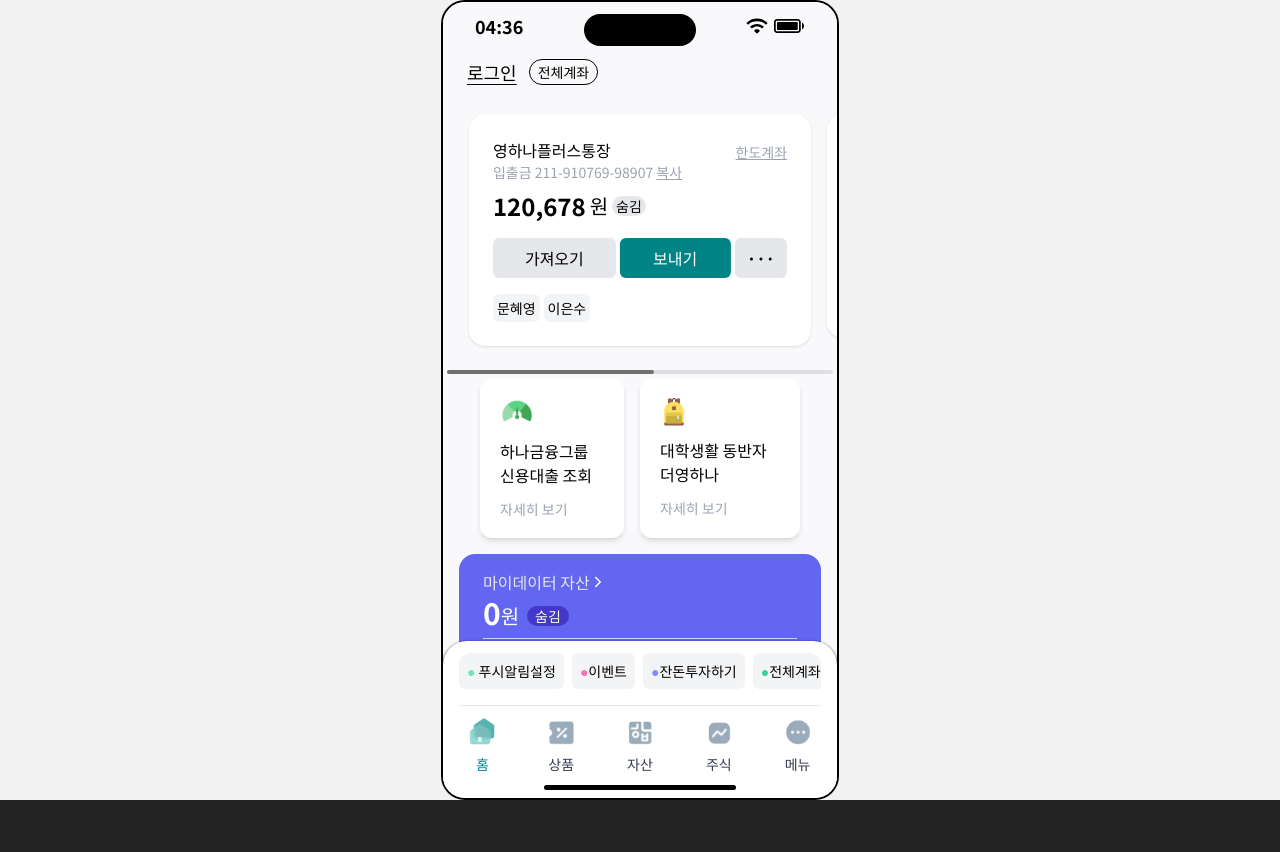
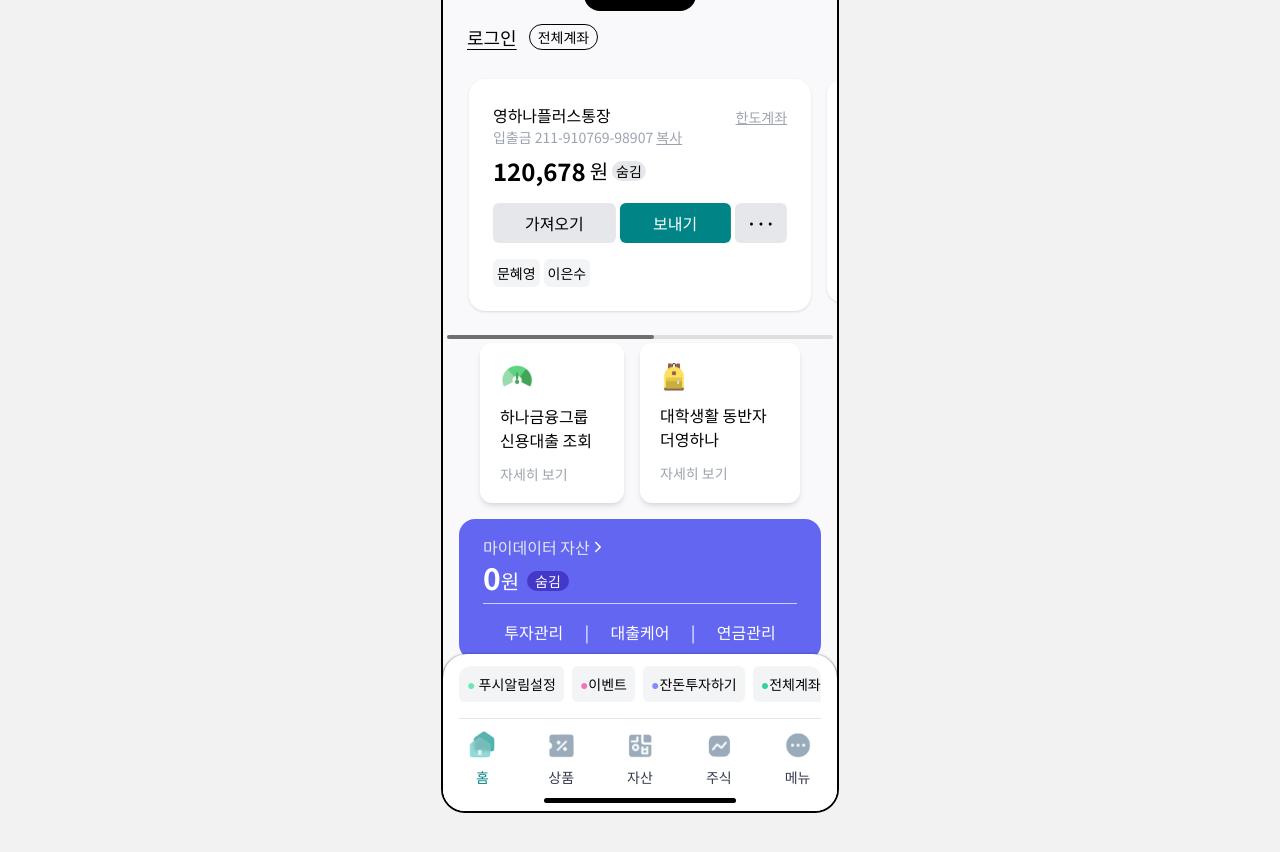
Before and after one commit to the-young-hana/theYoungHana-frontend, a React (Vite) app: page / in a window 1280 px wide. Shown: the top 852 px of the page. Before the commit the page ends 800 px from the top, so only its background shows below. Built offline with nearby package versions, Linux system fonts and the light colour scheme.

Commit message:
🐛 반응형 버그 수정

```diff
--- a/src/components/common/Button.tsx
+++ b/src/components/common/Button.tsx
@@ -15,7 +15,7 @@ export const Button = ({
   ...props
 }: PropsWithChildren<ButtonProps>) => {
   const baseClassName =
-    "text-white text-nowrap transition-all p-2 px-8 w-fit h-fit";
+    "text-white text-nowrap transition-all p-2 px-8 w-fit h-fit text-nowrap";
   // 배경색
   const bgClassName = disabled || gray ? "bg-hanaGray2" : "bg-hanaGreen";
   // 마우스커서
--- a/src/components/common/IPhoneFrame.tsx
+++ b/src/components/common/IPhoneFrame.tsx
@@ -6,20 +6,20 @@ import { Outlet } from "react-router-dom";
 interface IPhoneFrameProps extends HTMLAttributes<HTMLDivElement> {}
 function IPhoneFrame({ className = "", children, ...props }: IPhoneFrameProps) {
   const baseClassName =
-    "relative flex flex-col items-center w-iPhone h-iPhone shadowed rounded-3xl border-2 border-black overflow-hidden box-content";
+    "relative flex flex-col items-center w-iPhone h-screen-plus-12 iPhone:!h-iPhone -translate-y-12 shadowed !gap-0 rounded-3xl border-2 border-black overflow-hidden box-content";
   const processedClassName = cn(baseClassName, className);
   return (
-    <div className="w-screen h-screen flex flex-col bg-hanaGray justify-center items-center overflow-auto">
+    <div className="w-screen h-screen-plus-12 flex flex-col bg-hanaGray justify-center items-center overflow-auto">
       <div className={processedClassName} {...props}>
         {/* 다이나믹 아일랜드 */}
         <div className="absolute top-3 transition-all ease-in-out rounded-full w-28 hover:w-48 h-8 bg-black z-50" />
         <StatusBar className="absolute z-20" />
-        <div className="mt-24 w-full h-full overflow-auto">
+        <div className="mt-24 w-full h-full overflow-auto ">
           <Outlet />
         </div>
+        {/* 홈바 */}
         <div className="absolute bottom-2 transition-all ease-in-out rounded-full w-48 hover:scale-105 h-[5px] bg-black z-50" />
       </div>
-      {/* 홈바 */}
     </div>
   );
 }
--- a/src/index.css
+++ b/src/index.css
@@ -56,8 +56,41 @@ body {
   height: 844px;
 }
 .h-screen-plus-12 {
-  height: calc(100vh + 3rem);
+  height: calc(100vh + 74px);
   @supports (-webkit-touch-callout: none) {
     height: calc(100vh - 2rem);
   }
 }
+@media (min-width: 394px) {
+  .iPhone\:\!h-iPhone {
+    height: 844px !important;
+  }
+}
+
+@media (prefers-color-scheme: light) {
+  :root {
+    color: #000000;
+    background-color: #ffffff;
+  }
+  a:hover {
+    color: #008485;
+  }
+}
+
+@media (prefers-color-scheme: dark) {
+  input {
+    background-color: white;
+  }
+  textarea {
+    background-color: white;
+  }
+  :root {
+    color: #000000;
+  }
+  a:hover {
+    color: #747bff;
+  }
+  select {
+    background-color: white;
+  }
+}
```
